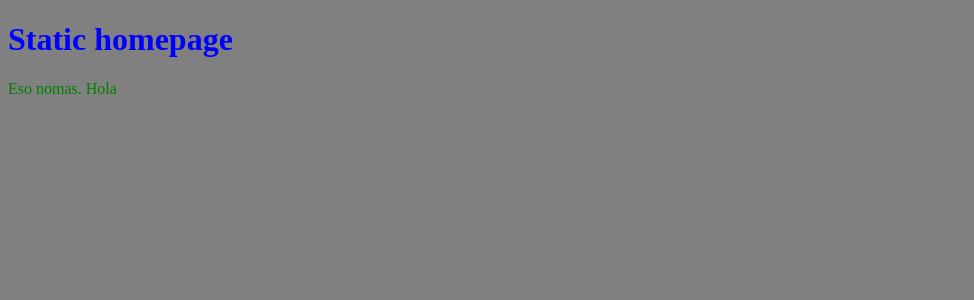
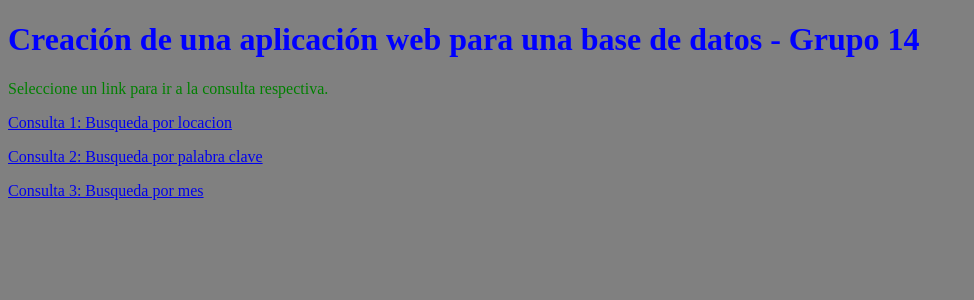
Before and after one commit to dpizarrow/Proyecto-CC3201, a Django app: page / in a window 1280 px wide. Shown: the top 300 px of the page, without its empty margins (0-974 px from the left). Run offline with Django 3.2, Linux system fonts and the light colour scheme.

Commit message:
Edit landing page html

```diff
--- a/templates/index.html
+++ b/templates/index.html
@@ -7,7 +7,10 @@
 </head>
 
 <body>
-    <h1> Static homepage </h1>
-    <p>Eso nomas. Hola</p>
+	<h1> Creación de una aplicación web para una base de datos - Grupo 14 </h1>
+    <p>Seleccione un link para ir a la consulta respectiva.</p>
+    <p><a href="http://grupo14.cc3201.dcc.uchile.cl/prueba/consulta1">Consulta 1: Busqueda por locacion</a></p>
+    <p><a href="http://grupo14.cc3201.dcc.uchile.cl/prueba/consulta2">Consulta 2: Busqueda por palabra clave</a></p>
+    <p><a href="http://grupo14.cc3201.dcc.uchile.cl/prueba/consulta3">Consulta 3: Busqueda por mes</a></p>
 </body>
 </html>
```
